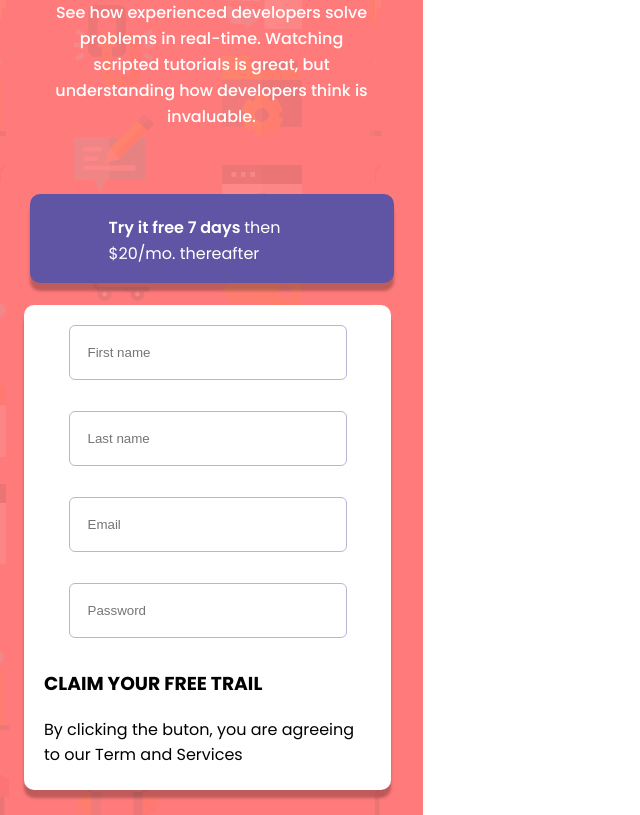
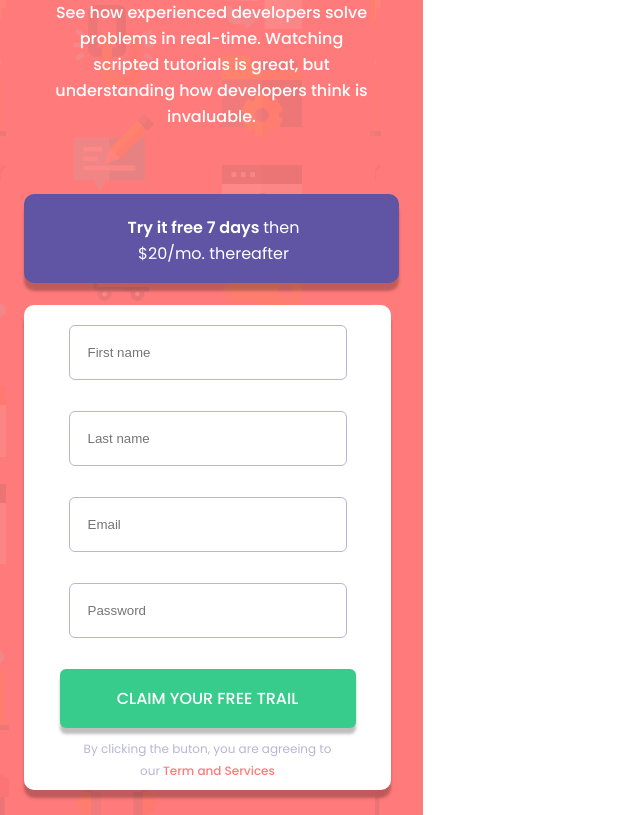
Before and after one commit to realadebimpe/intro-component-with-signup-form, a plain HTML site: page index.html in a window 1280 px wide. Shown: the part 185-1000 px from the top of the page, without its empty margins (0-640 px from the left). Drawn offline with Linux system fonts and the light colour scheme.

Commit message:
modified html and css

```diff
--- a/css/style.css
+++ b/css/style.css
@@ -57,14 +57,14 @@ body{
 
 .try-it{
     color: white;
+    text-align: center;
     font-weight: 600;
     line-height: 26px;
     font-size: 16px;
     background-color: var(--Blue);
     border-radius: 10px;
-    max-width: 210px;
+    max-width: 322px;
     padding: 21px 75px 16px 79px;
-    margin: 0 auto;
     margin-bottom: 22px;
     box-shadow: 0px 8px 3px rgba(0, 0, 0, 0.25);
 }
@@ -101,3 +101,34 @@ input{
     margin-bottom: 31px;
     padding: 18px;
 }
+
+.claim{
+    text-align: center;
+    margin: 0 auto;
+    background-color: var(--Green);
+    font-weight: 500;
+    font-size: 16px;
+    color: white;
+    padding: 17px 9px 17px 9px;
+    border-radius: 6px;
+    box-shadow: 0 6px 3px rgba(0, 0, 0, 0.25);
+    width: 278px;
+
+}
+
+.agree{
+    font-size: 12px;
+    margin: 0 auto;
+    color: var(--Grayish-Blue);
+    width: 248px;
+    height: 45px;
+    text-align: center;
+    line-height: 22px;
+    margin-top: 10px;
+}
+
+.terms{
+    font-weight: 500;
+    color: var(--Red);
+
+}
--- a/index.html
+++ b/index.html
@@ -1,18 +1,21 @@
 <!DOCTYPE html>
 <html lang="en">
+
 <head>
     <meta charset="UTF-8">
     <meta name="viewport" content="width=device-width, initial-scale=1.0">
     <title>Sign-up Form</title>
     <link rel="stylesheet" href="/css/style.css">
 </head>
+
 <body>
 
     <div id="wrapper">
 
         <section class="header">
-            <h1 class="learn">Learn to code by watching others      </h1>
-            <p class="see">See how experienced developers solve problems in real-time. Watching scripted tutorials is great, but
+            <h1 class="learn">Learn to code by watching others </h1>
+            <p class="see">See how experienced developers solve problems in real-time. Watching scripted tutorials is
+                great, but
                 understanding how developers think is invaluable.</p>
 
         </section>
@@ -22,20 +25,21 @@
             <div class="try-it">Try it free 7 days <span class="price"> then $20/mo. thereafter</span></div>
 
             <div class="form-cover">
-            <form action="#" id="form" >
-                <input type="text" name="firstname" placeholder="First name">
-                <input type="text" name="lastname" placeholder="Last name" id="lname">
-                <input type="email" name="email" placeholder="Email" id="email" >
-                <input type="password" name="pwd" placeholder="Password" id="password">
+                <form action="#" id="form">
+                    <input type="text" name="firstname" placeholder="First name">
+                    <input type="text" name="lastname" placeholder="Last name" id="lname">
+                    <input type="email" name="email" placeholder="Email" id="email">
+                    <input type="password" name="pwd" placeholder="Password" id="password">
 
-            </form>
+                </form>
 
-            <h3>CLAIM YOUR FREE TRAIL</h3>
-            <p>By clicking the buton, you are agreeing to <span>our Term and Services</span></p>
-        </div>
+                <h3 class="claim">CLAIM YOUR FREE TRAIL</h3>
+                <p class="agree">By clicking the buton, you are agreeing to our<span class="terms"> Term and Services</span></p>
+            </div>
 
         </section>
 
     </div>
 </body>
+
 </html>
```
